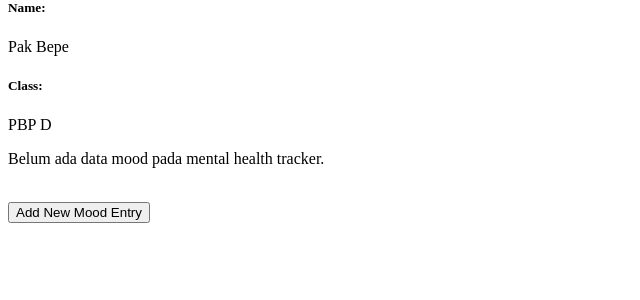
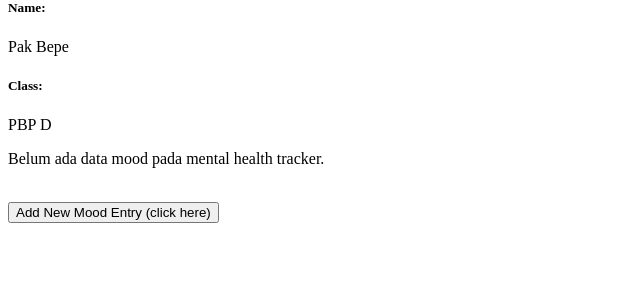
Before and after one commit to theoalll/mental-health-tracker, a Django app: page / in a window 1280 px wide. Shown: the part 159-459 px from the top of the page, without its empty margins (0-640 px from the left). Run offline with Django 5.2, Linux system fonts and the light colour scheme; data that the repository does not hold is empty.

Commit message:
tes github action

```diff
--- a/main/templates/main.html
+++ b/main/templates/main.html
@@ -37,6 +37,6 @@
 <br />
 
 <a href="{% url 'main:create_mood_entry' %}">
-<button>Add New Mood Entry</button>
+<button>Add New Mood Entry (click here)</button>
 </a>
 {% endblock content %}
```
